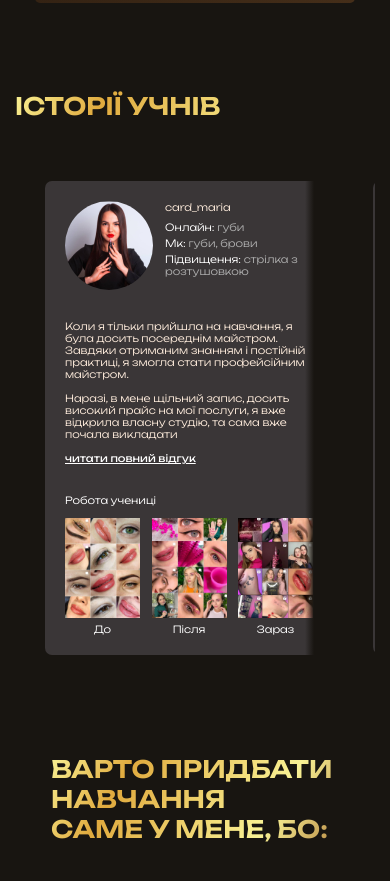
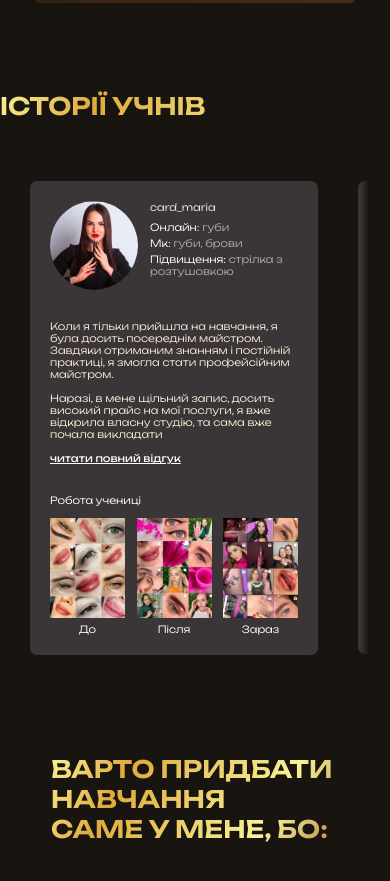
Before and after one commit to YegorNext/makeup-store, a plain HTML site: page index.html in a window 390 px wide. Shown: the part 6482-7363 px from the top of the page. Drawn offline with nearby package versions, Linux system fonts and the light colour scheme.

Commit message:
fix-history-borders-v8

```diff
--- a/css/mobile.css
+++ b/css/mobile.css
@@ -554,11 +554,11 @@
     }
 
     .history__content-wrapper{
-        max-width: 320px;
+        max-width: 450px;
     }
 
     .history__inner{
-        max-width: 360px;
+        max-width: 450px;
     }
 
     .history__title{
```
